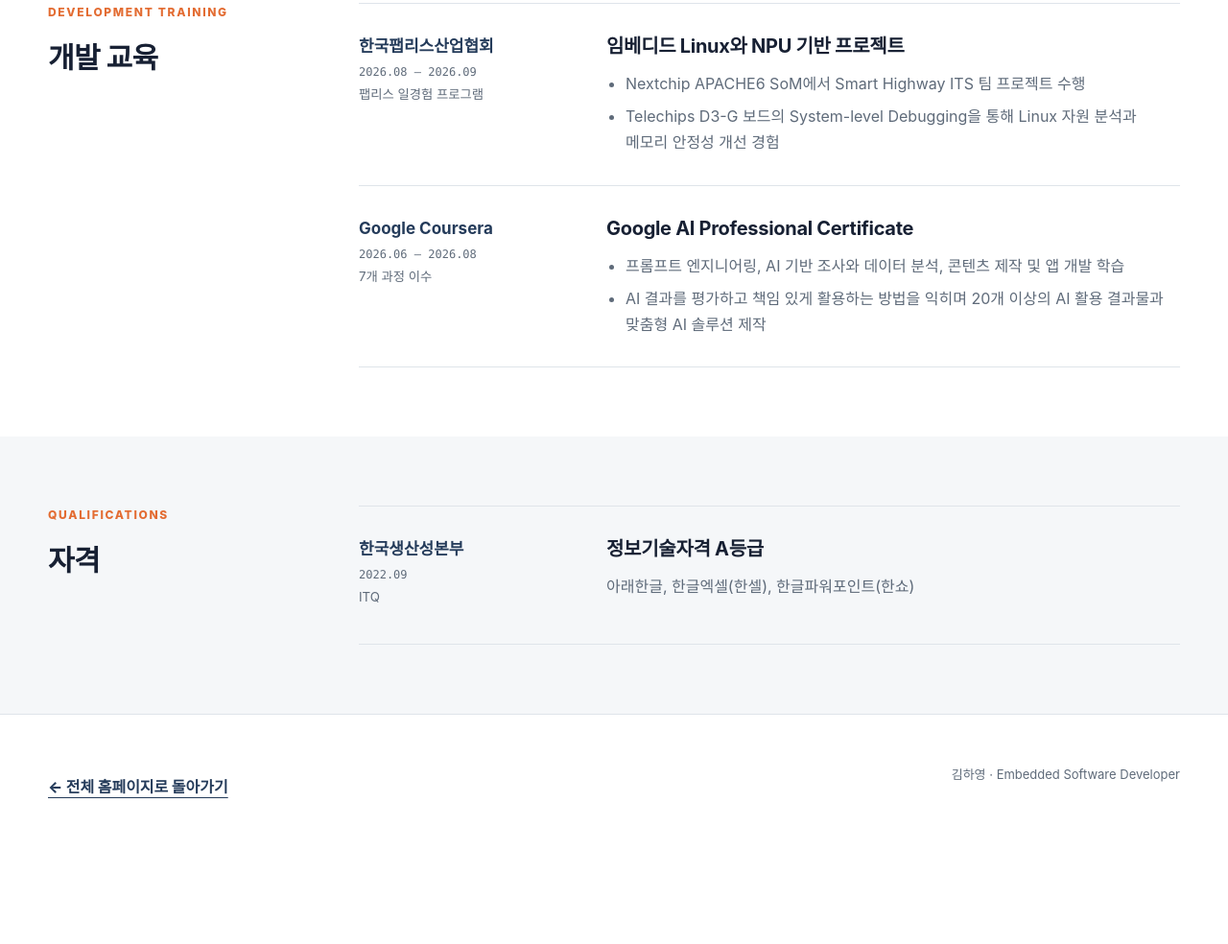
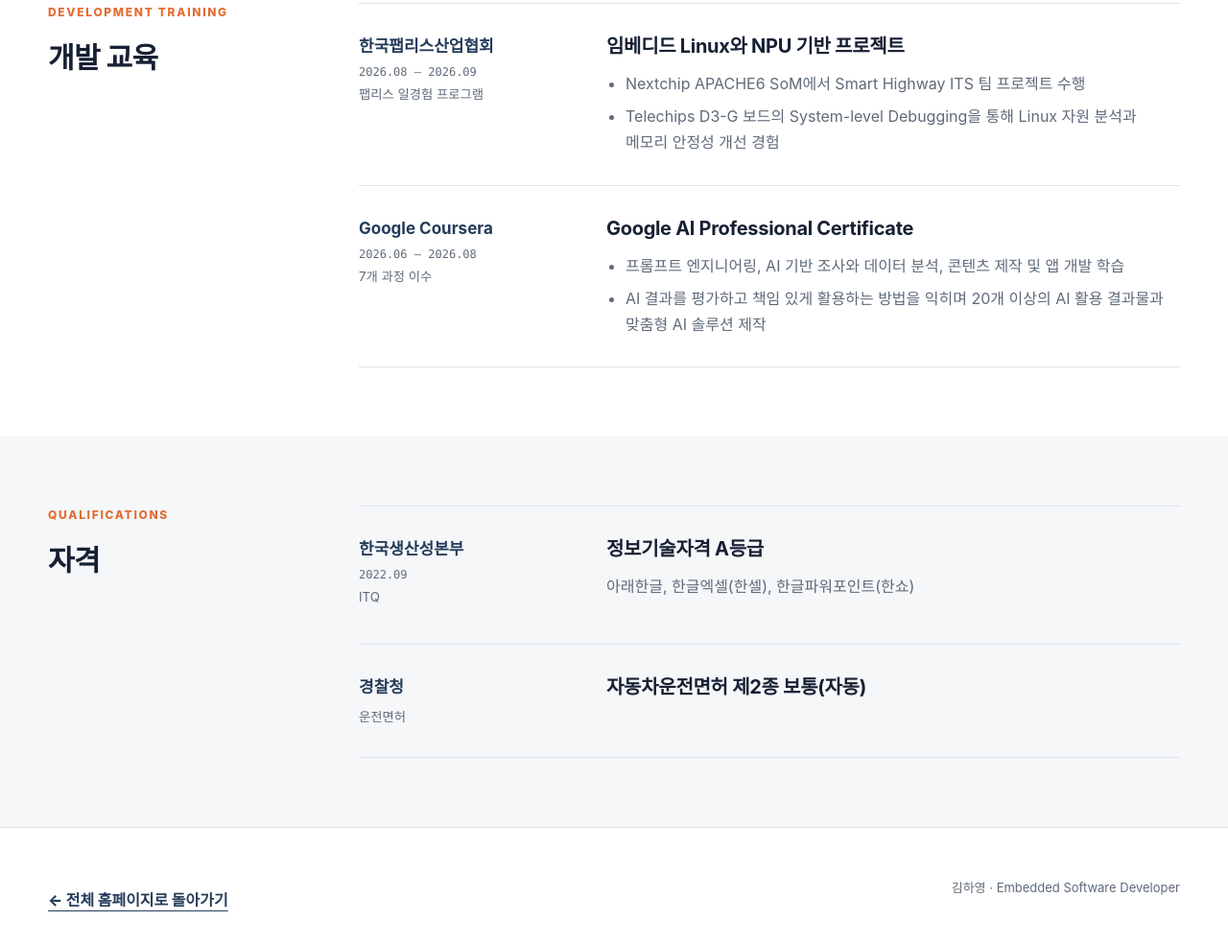
Before and after one commit to MeawMye/MeawMye.github.io, a plain HTML site: page about-details.html in a window 1280 px wide. Shown: the part 1616-2600 px from the top of the page at 96% size. Before the commit the page ends 2485 px from the top, so only its background shows below. Drawn offline with Linux system fonts and the light colour scheme.

Commit message:
Add automatic driving license qualification

```diff
--- a/about-details.html
+++ b/about-details.html
@@ -16,7 +16,7 @@
     <section class="container about-section"><div class="about-section-title"><p class="eyebrow">WORK EXPERIENCE</p><h2>업무 경험</h2></div><div class="record-list"><article><div class="record-meta"><strong>㈜허브메카</strong><span>2022.09 – 2026.04</span><small>자료입력 · 운영 지원</small></div><div><h3>고객사 데이터 연동과 운영 이슈 대응</h3><ul><li>일평균 30~100건의 요청을 처리 순서에 맞게 관리해 누락과 중복을 방지하고 운영 절차를 표준화</li><li>주요 고객사 CRM·협력사 담당자와 전산 연동 및 데이터 업로드 이슈 대응</li><li>운영 정책 변경 시 월 150~200건 규모의 업로드 일정 조율과 오류 대응</li><li>프로그램 사용 방법과 오류 원인을 안내하고 후임 직원 1명의 교육과 온보딩 담당</li></ul></div></article><article><div class="record-meta"><strong>㈜두산테스나</strong><span>2022.01 – 2022.03</span><small>반도체 Final Test</small></div><div><h3>반도체 테스트 공정과 품질 확인</h3><ul><li>Final Test 공정에서 반도체 테스트 설비를 활용해 생산 일정에 따른 테스트 수행</li><li>ATE를 활용한 온도·전기적 특성 테스트와 Inspection 결과 및 수율 확인</li></ul></div></article></div></section>
     <section class="section-tinted"><div class="container about-section"><div class="about-section-title"><p class="eyebrow">ACADEMIC EDUCATION</p><h2>학력</h2></div><div class="record-list"><article><div class="record-meta"><strong>고려사이버대학교</strong><span>2023.02 – 2026.02</span><small>졸업 · 학점 4.2 / 4.5</small></div><div><h3>소프트웨어공학 · 전기전자공학 복수전공</h3><p>소프트웨어의 구조와 구현을 공부하는 동시에, 코드가 실제 하드웨어 동작으로 이어지는 원리를 이해하기 위해 전기전자공학을 함께 전공했습니다.</p></div></article></div></div></section>
     <section class="container about-section"><div class="about-section-title"><p class="eyebrow">DEVELOPMENT TRAINING</p><h2>개발 교육</h2></div><div class="record-list"><article><div class="record-meta"><strong>한국팹리스산업협회</strong><span>2026.08 – 2026.09</span><small>팹리스 일경험 프로그램</small></div><div><h3>임베디드 Linux와 NPU 기반 프로젝트</h3><ul><li>Nextchip APACHE6 SoM에서 Smart Highway ITS 팀 프로젝트 수행</li><li>Telechips D3-G 보드의 System-level Debugging을 통해 Linux 자원 분석과 메모리 안정성 개선 경험</li></ul></div></article><article><div class="record-meta"><strong>Google Coursera</strong><span>2026.06 – 2026.08</span><small>7개 과정 이수</small></div><div><h3>Google AI Professional Certificate</h3><ul><li>프롬프트 엔지니어링, AI 기반 조사와 데이터 분석, 콘텐츠 제작 및 앱 개발 학습</li><li>AI 결과를 평가하고 책임 있게 활용하는 방법을 익히며 20개 이상의 AI 활용 결과물과 맞춤형 AI 솔루션 제작</li></ul></div></article></div></section>
-    <section class="section-tinted"><div class="container about-section"><div class="about-section-title"><p class="eyebrow">QUALIFICATIONS</p><h2>자격</h2></div><div class="record-list"><article><div class="record-meta"><strong>한국생산성본부</strong><span>2022.09</span><small>ITQ</small></div><div><h3>정보기술자격 A등급</h3><p>아래한글, 한글엑셀(한셀), 한글파워포인트(한쇼)</p></div></article></div></div></section>
+    <section class="section-tinted"><div class="container about-section"><div class="about-section-title"><p class="eyebrow">QUALIFICATIONS</p><h2>자격</h2></div><div class="record-list"><article><div class="record-meta"><strong>한국생산성본부</strong><span>2022.09</span><small>ITQ</small></div><div><h3>정보기술자격 A등급</h3><p>아래한글, 한글엑셀(한셀), 한글파워포인트(한쇼)</p></div></article><article><div class="record-meta"><strong>경찰청</strong><small>운전면허</small></div><div><h3>자동차운전면허 제2종 보통(자동)</h3></div></article></div></div></section>
   </main>
   <footer class="site-footer"><div class="container footer-wrap"><a class="text-link" href="index.html#about">← 전체 홈페이지로 돌아가기</a><p>김하영 · Embedded Software Developer</p></div></footer>
   <script src="script.js"></script>
```
